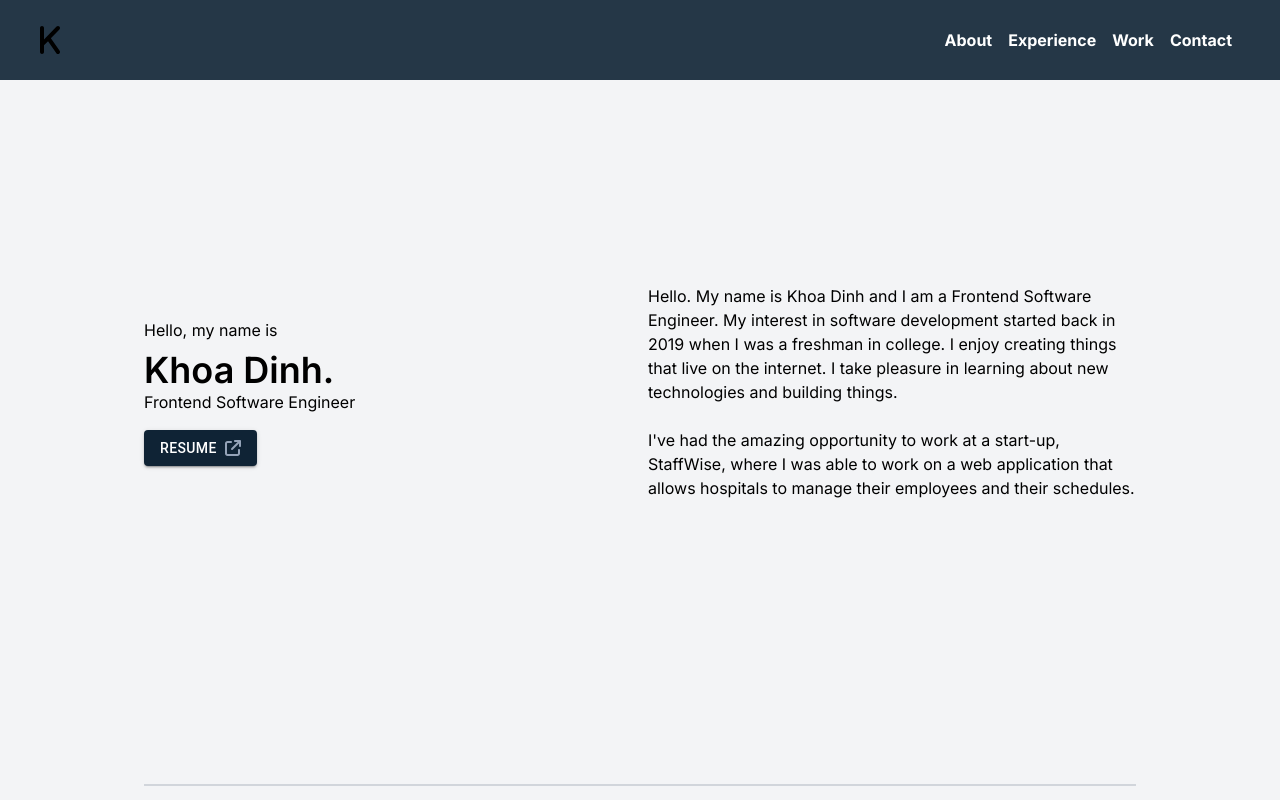
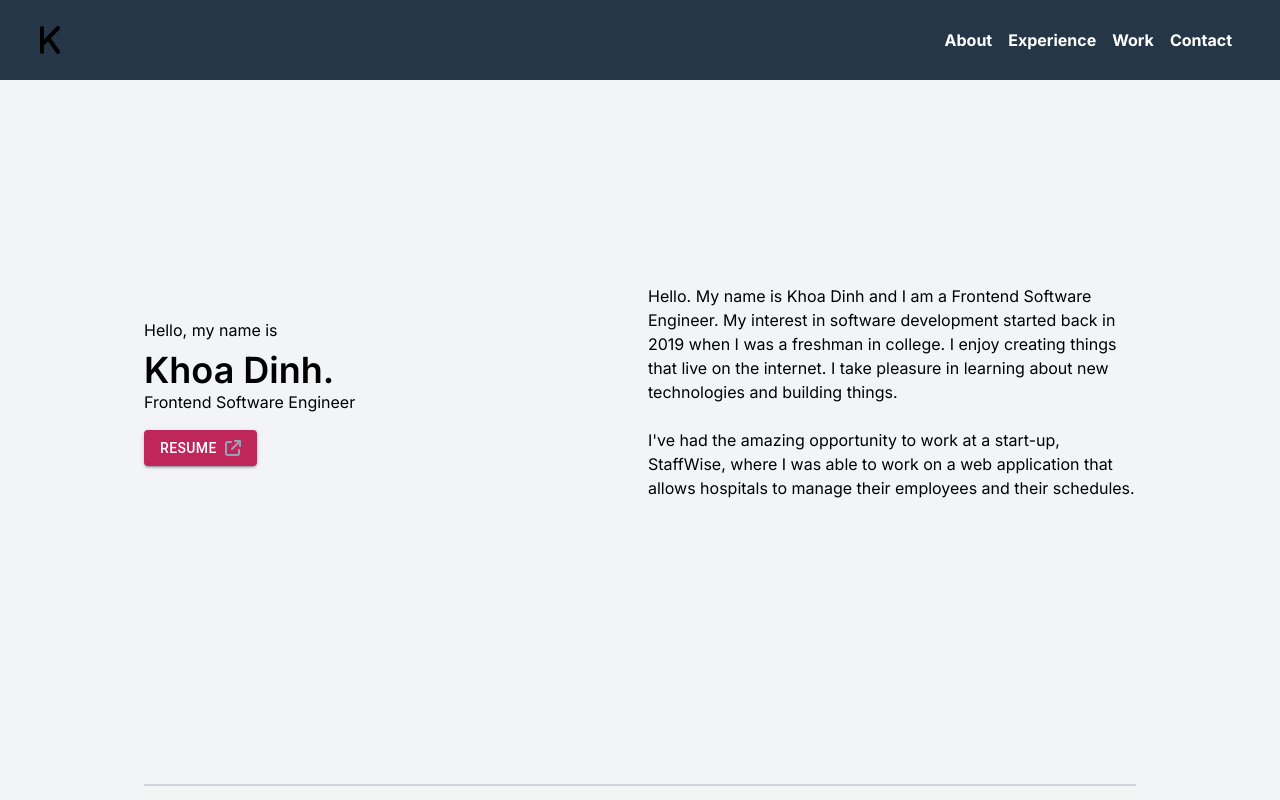
Before and after one commit to dotkwah/portfolio-site, a Next.js app: page / in a window 1280 px wide. Shown: the top 800 px of the page. Built offline with nearby package versions, Linux system fonts and the light colour scheme.

Commit message:
updated button color

```diff
--- a/components/Content/About.tsx
+++ b/components/Content/About.tsx
@@ -22,6 +22,7 @@ export function About () {
               variant="contained"
               sx={{
                 marginTop: '1rem',
+                backgroundColor: '#bf2659'
               }}
               className={'bg-primaryAccent'}
             >
--- a/components/Content/Contact.tsx
+++ b/components/Content/Contact.tsx
@@ -25,6 +25,7 @@ export function Contact () {
             variant="contained"
             sx={{
               marginTop: '1rem',
+              backgroundColor: '#bf2659'
             }}
             className={'bg-primaryAccent'}
           >
```
